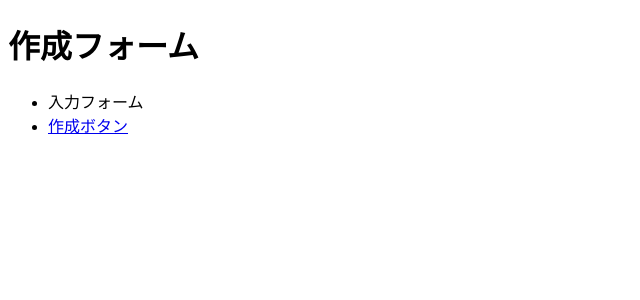
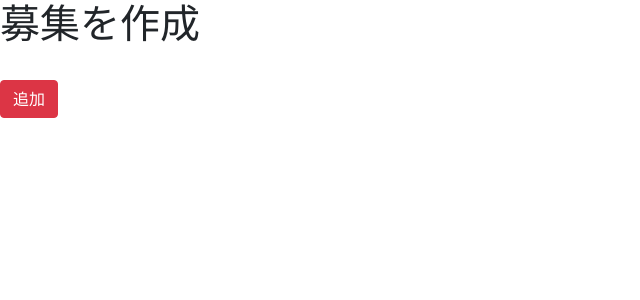
Before and after one commit to makerz-community/team-azuki, a Django app: page /input/ in a window 1280 px wide. Shown: the top 300 px of the page, without its empty margins (0-640 px from the left). Run offline with Django 3.2, Linux system fonts and the light colour scheme; parts of the project's set-up code (start-up, migrations or seed data) failed here and were passed over; some libraries are stand-ins or nearby versions.

Commit message:
募集フォーム

```diff
--- /dev/null
+++ b/code/stayhome/forms.py
@@ -0,0 +1,8 @@
+from django import forms
+from .models import User,Card,HashTags
+
+class CardCreateForm(forms.ModelForm):
+    class Meta:
+        model = Card
+        fields = ('title','context','meeting_link','hash_tags',
+        'card_image','started_at','stopped_at','target_day','member_number')
--- a/code/stayhome/views.py
+++ b/code/stayhome/views.py
@@ -1,5 +1,7 @@
-from django.shortcuts import render
+from django.shortcuts import render,redirect,get_object_or_404
+from django.urls import reverse,reverse_lazy
 from django.views import generic
+from .forms import CardCreateForm
 
 
 ##############
@@ -13,9 +15,28 @@ class TopView(generic.TemplateView):
 ##################
 # 募集内容入力ページ #
 ##################
-class CardCreateView(generic.TemplateView):
+class CardCreateView(generic.FormView):
     # FormViewに変更する
     template_name = "input.html"
+    form_class = CardCreateForm
+    success_url = reverse_lazy('stayhome:preview')
+
+    def form_valid(self,form):
+        unfinished_form = form.save(commit=False)
+        ############################################
+        #request.userではないかもしれない↓↓((削除予定))
+        #############################################
+        unfinished_form.author = request.user
+        unfinished_form.conditions = 1
+        unfinished_form.save()
+        return super().form_valid(form)
+
+    def get_initial(self):
+        initial = super().get_initial()
+        initial["initial_title"] = "募集タイトルを入力してください"
+        initial["initial_content"] = "例：エンジニアが集まってワイワイする予定です"
+        return initial
+
 
 
 ############################
--- a/code/templates/input.html
+++ b/code/templates/input.html
@@ -1,14 +1,21 @@
 <!DOCTYPE html>
-<html lang="en">
+<html lang="ja">
 <head>
-    <meta charset="UTF-8">
-    <title>フォーム</title>
+  <meta charset="UTF-8">
+  <title>募集入力フォーム</title>
+  <link rel="stylesheet" href="https://maxcdn.bootstrapcdn.com/font-awesome/4.4.0/css/font-awesome.min.css">
+  <link rel="stylesheet" href="https://stackpath.bootstrapcdn.com/bootstrap/4.1.3/css/bootstrap.min.css"
+  integrity="sha384-MCw98/SFnGE8fJT3GXwEOngsV7Zt27NXFoaoApmYm81iuXoPkFOJwJ8ERdknLPMO" crossorigin="anonymous">
 </head>
 <body>
-<h1>作成フォーム</h1>
-<ul>
-    <li>入力フォーム</li>
-    <li><a href="{% url 'stayhome:output' %}">作成ボタン</a></li>
-</ul>
+  <h1>募集を作成</h1>
+  <form method="post">
+    {% csrf_token %}
+    {{ form.as_p }}
+    <br>
+    <input type="submit" class="submit btn btn-danger" value="追加">
+  </form>
+  <script src="https://stackpath.bootstrapcdn.com/bootstrap/4.1.3/js/bootstrap.min.js" integrity="sha384-ChfqqxuZUCnJSK3+MXmPNIyE6ZbWh2IMqE241rYiqJxyMiZ6OW/JmZQ5stwEULTy"
+  crossorigin="anonymous"></script>
 </body>
 </html>
```
Also changed, not shown: code/stayhome/urls.py (line endings or trailing spaces), 1 other file.
